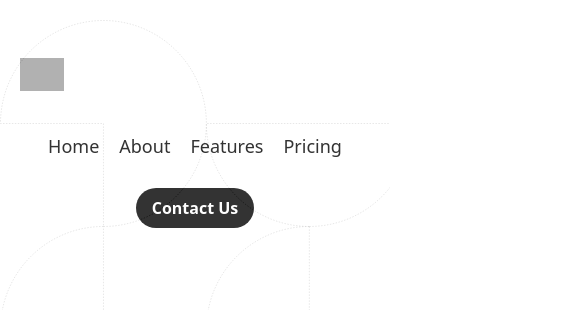
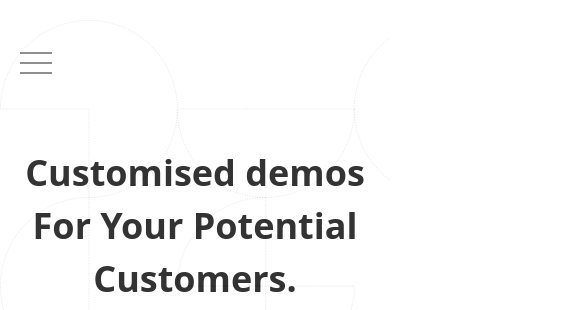
Before and after one commit to rahulbansal16/tob1, a Next.js app: page / in a window 390 px wide. Shown: the top 310 px of the page, 585 px wide, since content can reach past the window. Built offline with nearby package versions, Linux system fonts and the light colour scheme; grey boxes are pictures that could not be loaded.

Commit message:
Added the hamburger menu

```diff
--- a/src/app/page.js
+++ b/src/app/page.js
@@ -1,6 +1,7 @@
 "use client";
 import { motion } from 'framer-motion';
 import React from "react";
+import { useState } from 'react';
 
 
 const variants = {
@@ -116,6 +117,13 @@ export default WebsiteWireframe
 // }
 
 function CollaborativeTeam(props) {
+    const [isMenuOpen, setIsMenuOpen] = useState(false);
+
+  const toggleMenu = () => {
+    setIsMenuOpen(!isMenuOpen);
+  };
+
+
   return (
     <div
 
@@ -130,7 +138,7 @@ function CollaborativeTeam(props) {
 
         className="bg-white flex flex-col items-center justify-center opacity-80"
       >
-      <header className= "w-full flex flex-col justify-center items-center px-5 py-8">
+      <header className= "w-full flex flex-col justify-center items-center px-5 py-8 hidden sm:flex">
         <div className="flex w-full max-w-[1220px] items-center justify-between gap-5 flex-wrap">
           <div className="flex items-center gap-5 mb-4 md:mb-0">
             <img
@@ -154,6 +162,39 @@ function CollaborativeTeam(props) {
           </div>
         </div>
       </header>
+
+              <header className="w-full flex flex-col justify-center items-center px-5 py-8">
+          <div className="flex w-full max-w-[1220px] items-center justify-between gap-5 flex-wrap">
+            {/* Hamburger Button */}
+            <button className="md:hidden" onClick={toggleMenu}>
+              {/* Hamburger Icon */}
+              <div className="space-y-2">
+                <span className="block h-0.5 w-8 animate-pulse bg-black"></span>
+                <span className="block h-0.5 w-8 animate-pulse bg-black"></span>
+                <span className="block h-0.5 w-8 animate-pulse bg-black"></span>
+              </div>
+            </button>
+
+            {/* Rest of your code remains the same */}
+
+            {/* Responsive Menu */}
+            <div onClick={toggleMenu} className={`absolute top-0 left-0 h-screen w-full bg-white transform ${isMenuOpen ? "translate-x-0" : "translate-x-full"} transition-transform duration-300 ease-in-out flex flex-col items-center justify-center md:hidden`}>
+              {/* Close Button */}
+              <button className="absolute top-5 right-5" onClick={toggleMenu}>
+                <div className="text-3xl font-semibold">X</div>
+              </button>
+
+              {/* Menu Items */}
+              <a href="#home" className="text-black text-center text-lg mb-2">Home</a>
+              <a href="#about" className="text-black text-center text-lg mb-2">About</a>
+              <a href="#features" className="text-black text-center text-lg mb-2">Features</a>
+              <a href="#pricing" className="text-black text-center text-lg mb-2">Pricing</a>
+              <a href="#contact" className="bg-black text-white text-center text-base font-bold px-4 py-2 rounded-full">
+                Contact Us
+              </a>
+            </div>
+          </div>
+        </header>
       <h1 className="text-black text-center text-4xl md:text-6xl font-bold leading-[53px] md:leading-[66px] max-w-[774px] mt-10 md:mt-20">
         Customised demos For Your Potential Customers.
       </h1>
```
